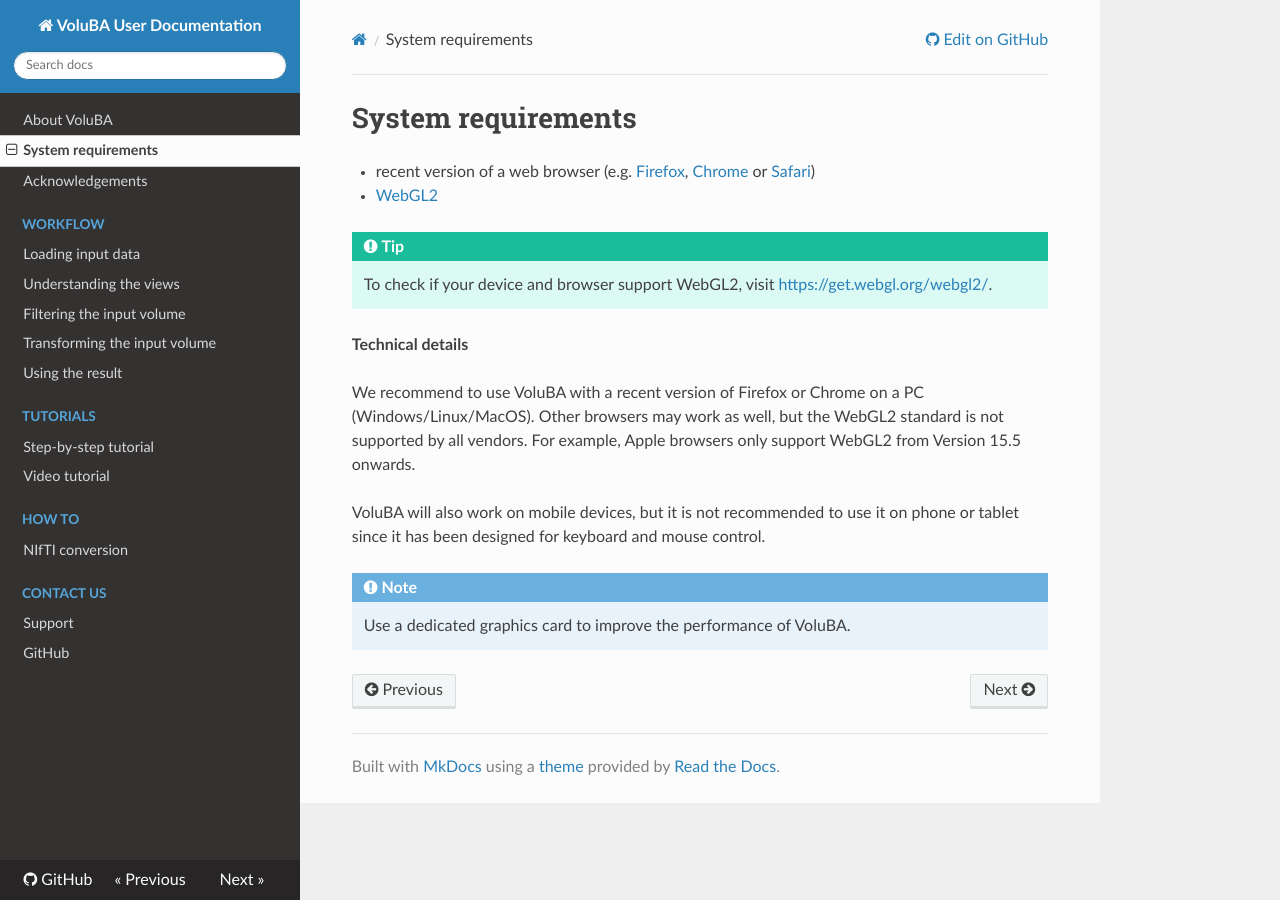
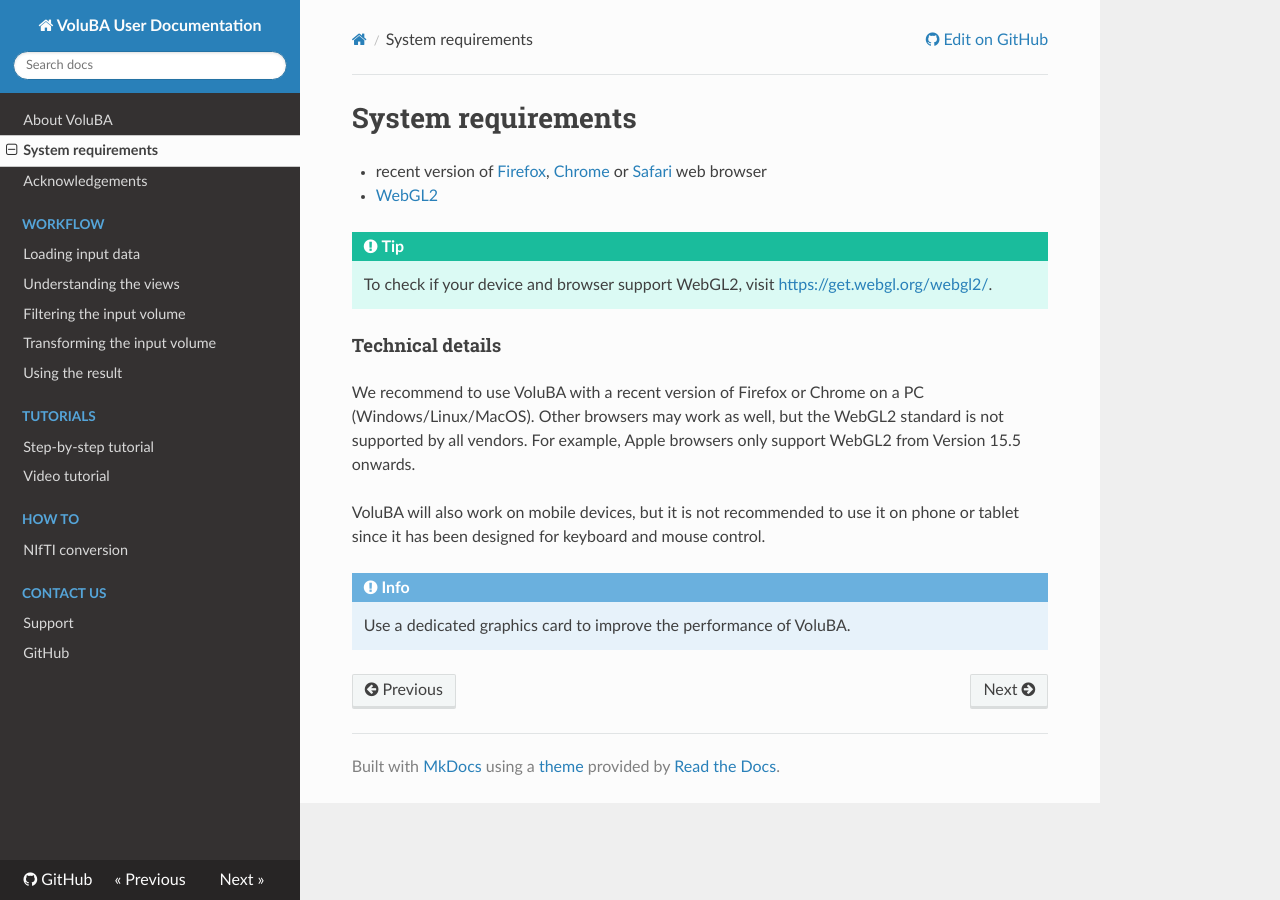
Before and after one commit to FZJ-INM1-BDA/voluba, an MkDocs documentation site: the page built from user_docs/requirements.md, in a window 1280 px wide. Built offline with MkDocs 1.6.1, drawn with Linux system fonts in a browser that asks for light colours; nearby versions of some CDN libraries.

Commit message:
Adjusted system requirements

```diff
--- a/user_docs/requirements.md
+++ b/user_docs/requirements.md
@@ -1,18 +1,18 @@
 # System requirements
 
 
-- recent version of a web browser (e.g. [Firefox](https://mozilla.org/en/firefox/new/), [Chrome](https://google.com/intl/en/chrome/) or [Safari](https://www.apple.com/de/safari/))
+- recent version of [Firefox](https://mozilla.org/en/firefox/new/), [Chrome](https://google.com/intl/en/chrome/) or [Safari](https://www.apple.com/de/safari/) web browser
 - [WebGL2](https://www.khronos.org/webgl/)
 
 !!! tip
     To check if your device and browser support WebGL2, visit <https://get.webgl.org/webgl2/>.
 
-**Technical details**
+<h4>Technical details</h4>
 
 We recommend to use VoluBA with a recent version of Firefox or Chrome on a PC (Windows/Linux/MacOS).
 Other browsers may work as well, but the WebGL2 standard is not supported by all vendors. For example, Apple browsers only support WebGL2 from Version 15.5 onwards.
 
 VoluBA will also work on mobile devices, but it is not recommended to use it on phone or tablet since it has been designed for keyboard and mouse control.
 
-!!! note
+!!! info
     Use a dedicated graphics card to improve the performance of VoluBA.
```
